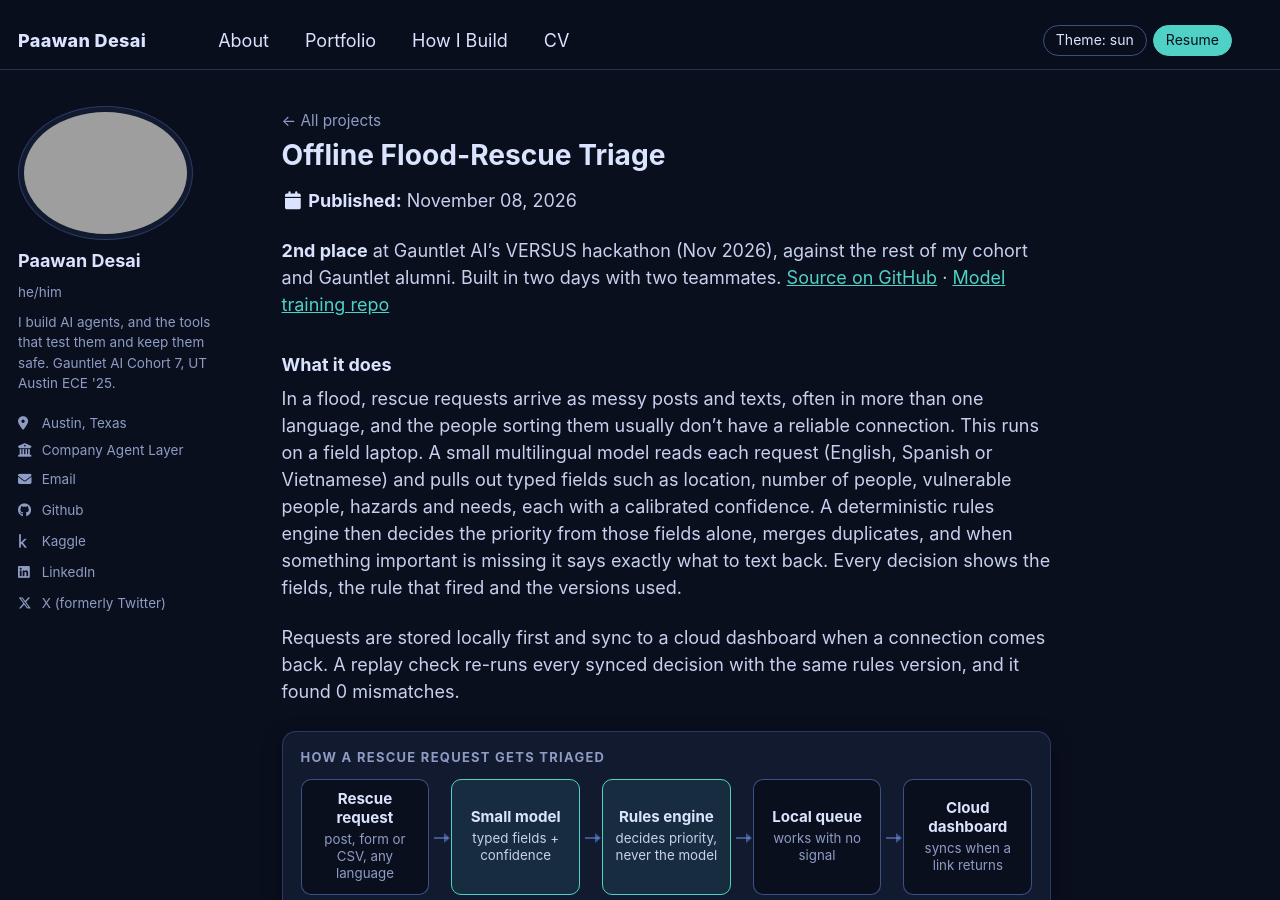
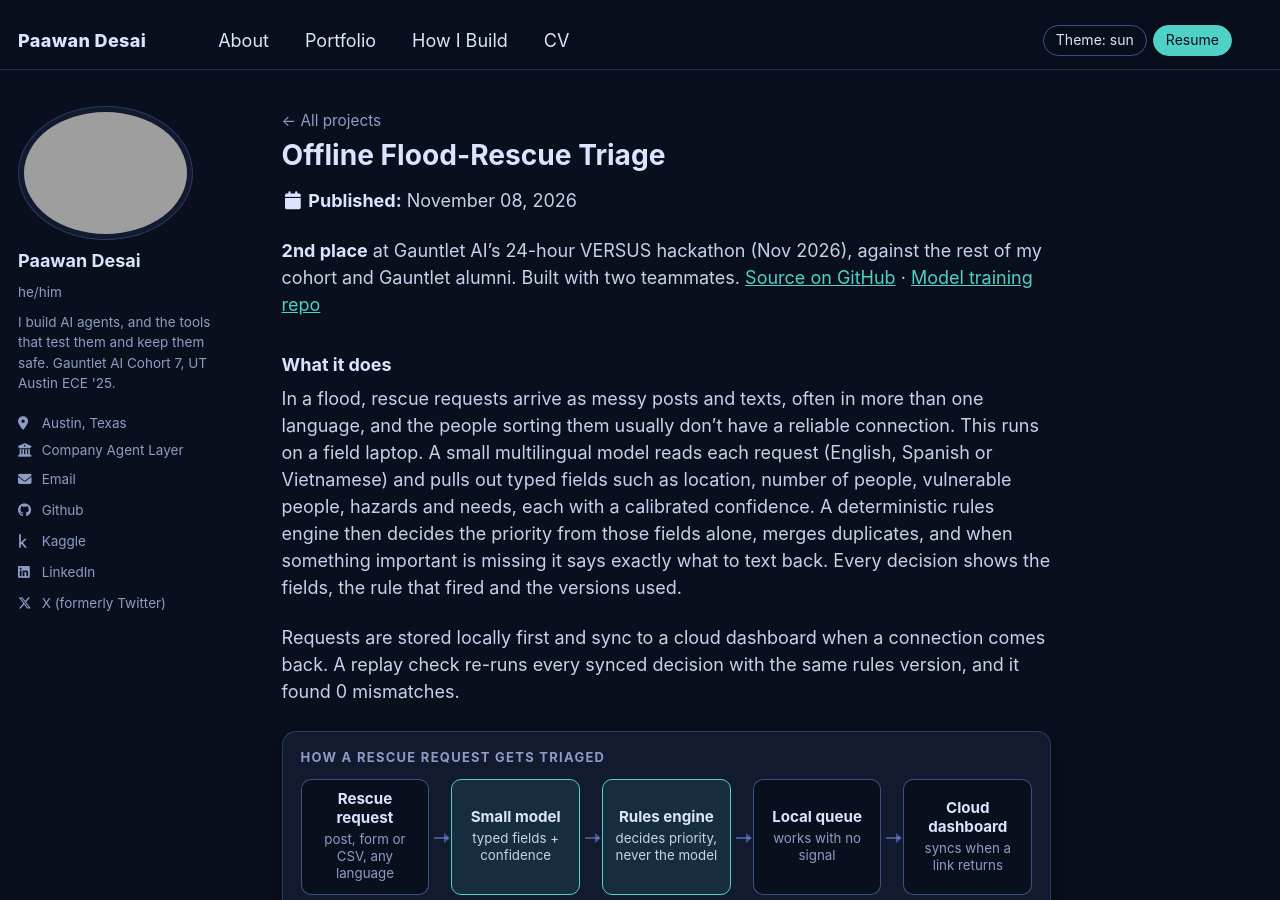
Before and after one commit to paawandesai/paawandesai.github.io, a Jekyll site: the page built from _portfolio/offline-rescue-triage.md, in a window 1280 px wide and 900 px high. Built offline with Jekyll 4.4.1, drawn with Linux system fonts in a browser that asks for light colours.

Commit message:
Call VERSUS a 24-hour hackathon
Co-Authored-By: Claude Opus 5.5 <noreply@anthropic.com>
Claude-Session: https://claude.ai/code/session_01LpBky43R1MY4LYGBzi9xza

```diff
--- a/_portfolio/offline-rescue-triage.md
+++ b/_portfolio/offline-rescue-triage.md
@@ -14,7 +14,7 @@ flow:
   - { t: "Cloud dashboard", s: "syncs when a link returns" }
 ---
 
-**2nd place** at Gauntlet AI's VERSUS hackathon (Nov 2026), against the rest of my cohort and Gauntlet alumni. Built in two days with two teammates. [Source on GitHub](https://github.com/Gauntlet-Hackathon/gauntletvshackathon) · [Model training repo](https://github.com/Gauntlet-Hackathon/fastresponderSLM)
+**2nd place** at Gauntlet AI's 24-hour VERSUS hackathon (Nov 2026), against the rest of my cohort and Gauntlet alumni. Built with two teammates. [Source on GitHub](https://github.com/Gauntlet-Hackathon/gauntletvshackathon) · [Model training repo](https://github.com/Gauntlet-Hackathon/fastresponderSLM)
 
 ### What it does
 In a flood, rescue requests arrive as messy posts and texts, often in more than one language, and the people sorting them usually don't have a reliable connection. This runs on a field laptop. A small multilingual model reads each request (English, Spanish or Vietnamese) and pulls out typed fields such as location, number of people, vulnerable people, hazards and needs, each with a calibrated confidence. A deterministic rules engine then decides the priority from those fields alone, merges duplicates, and when something important is missing it says exactly what to text back. Every decision shows the fields, the rule that fired and the versions used.
```
